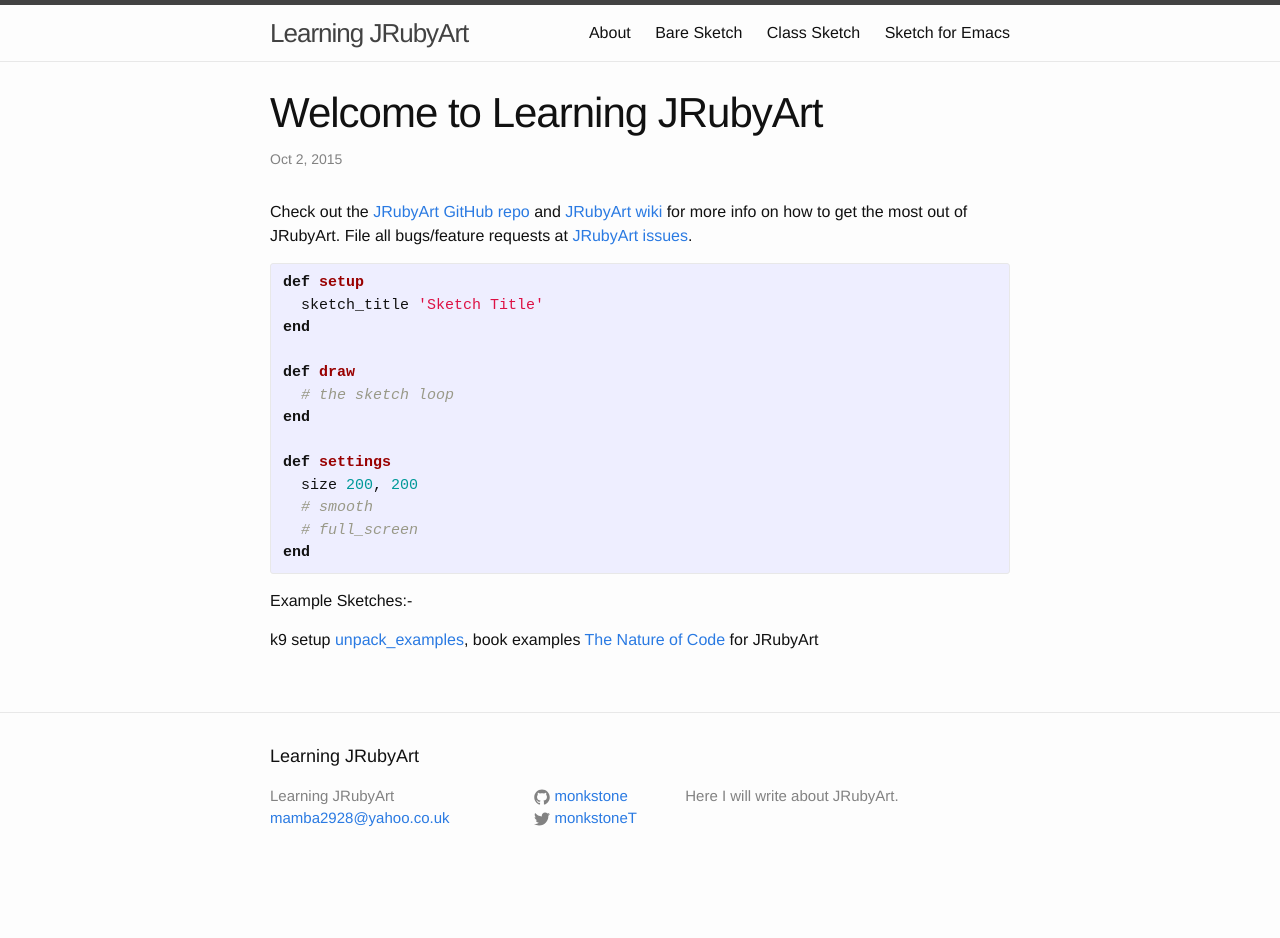
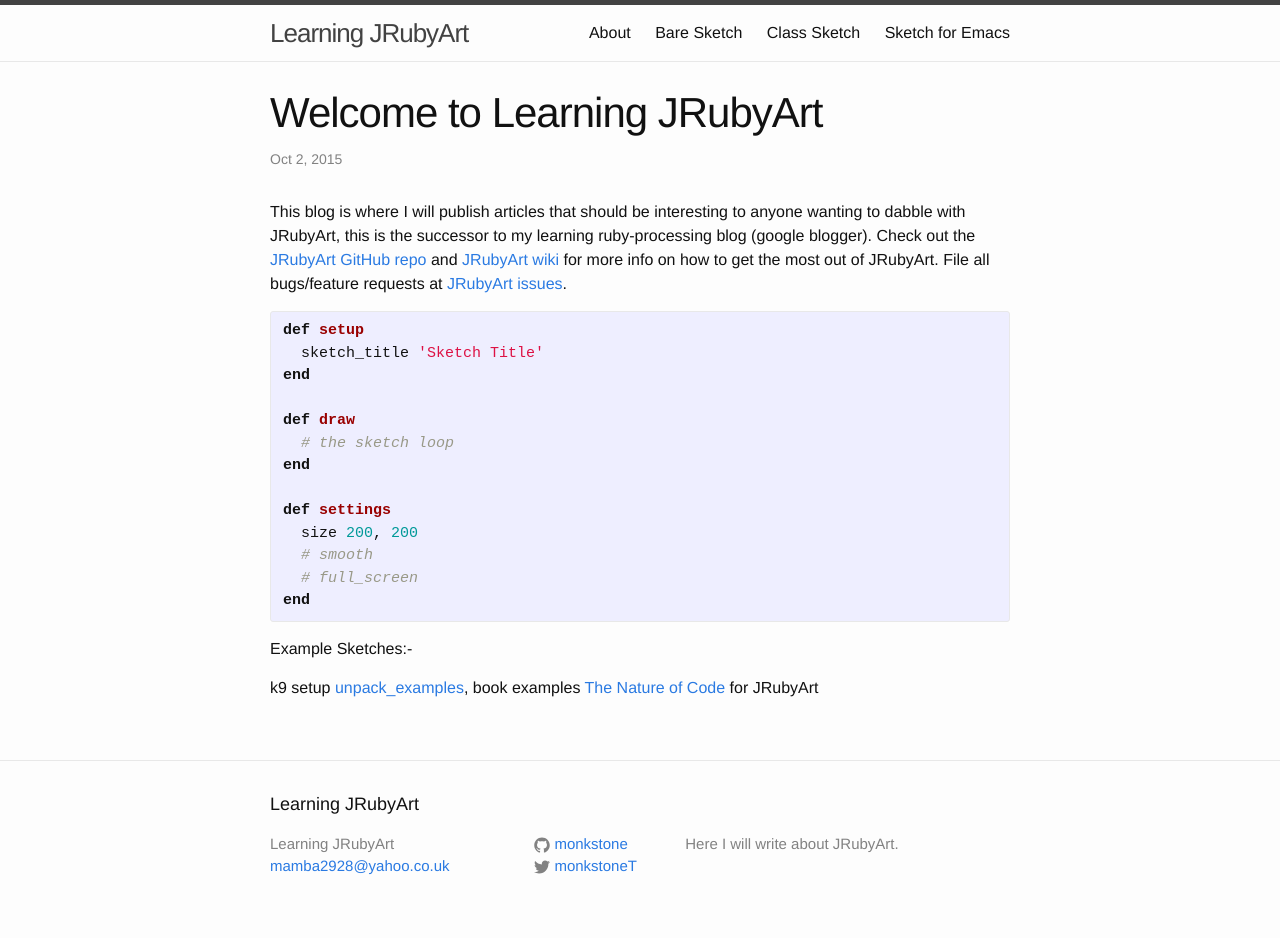
Before and after one commit to monkstone/monkstone.github.com, a Jekyll site: the page built from _posts/2015-09-06-welcome.md, in a window 1280 px wide. Built offline with Jekyll 4.4.1, drawn with Linux system fonts in a browser that asks for light colours; before the commit the page ends 900 px from its top, so only the background shows below that.

Commit message:
update welcome

```diff
--- a/_posts/2015-09-06-welcome.md
+++ b/_posts/2015-09-06-welcome.md
@@ -5,7 +5,7 @@ date:   2015-10-02 06:24:13
 categories: jruby_art update
 ---
 
-Check out the [JRubyArt GitHub repo][repo] and [JRubyArt wiki][wiki] for more info on how to get the most out of JRubyArt. File all bugs/feature requests at [JRubyArt issues][issues].
+This blog is where I will publish articles that should be interesting to anyone wanting to dabble with JRubyArt, this is the successor to my learning ruby-processing blog (google blogger).  Check out the [JRubyArt GitHub repo][repo] and [JRubyArt wiki][wiki] for more info on how to get the most out of JRubyArt. File all bugs/feature requests at [JRubyArt issues][issues].
 
 {% highlight ruby %}
 def setup
```
